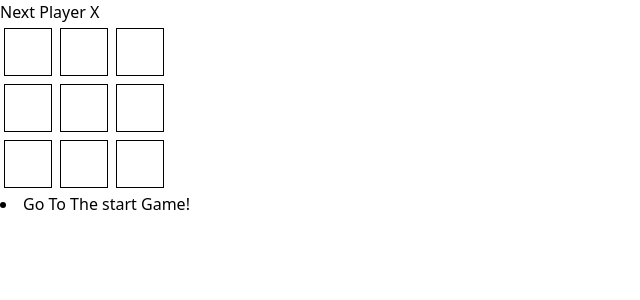
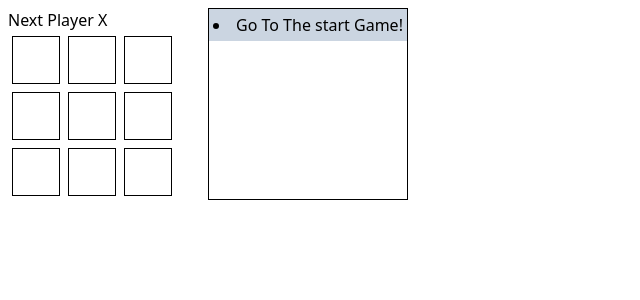
Before and after one commit to RoufRain/cut-cut-pro, a React (Vite) app: page / in a window 1280 px wide. Shown: the top 300 px of the page, without its empty margins (0-640 px from the left). Built offline with nearby package versions, Linux system fonts and the light colour scheme.

Commit message:
style board and history property

```diff
--- a/src/App.jsx
+++ b/src/App.jsx
@@ -1,3 +1,4 @@
+/* eslint-disable react/prop-types */
 import { useState } from "react";
 
 function Square({ value, onSquareClick }) {
@@ -123,20 +124,20 @@ export default function Game() {
       description = `Go To The start Game!`;
     }
     return (
-      <li key={move}>
+      <li key={move} className="bg-slate-300 p-1">
         <button onClick={() => jumpTo(move)}>{description}</button>
       </li>
     );
   });
 
   return (
-    <div>
+    <div className="flex gap-8 m-2">
       <div>
         <Board xIsNext={xIsNext} squares={currentSquares} onPlay={handlePlay}>
           {" "}
         </Board>
       </div>
-      <div>{moves}</div>
+      <div className="border border-black">{moves}</div>
     </div>
   );
 }
```
